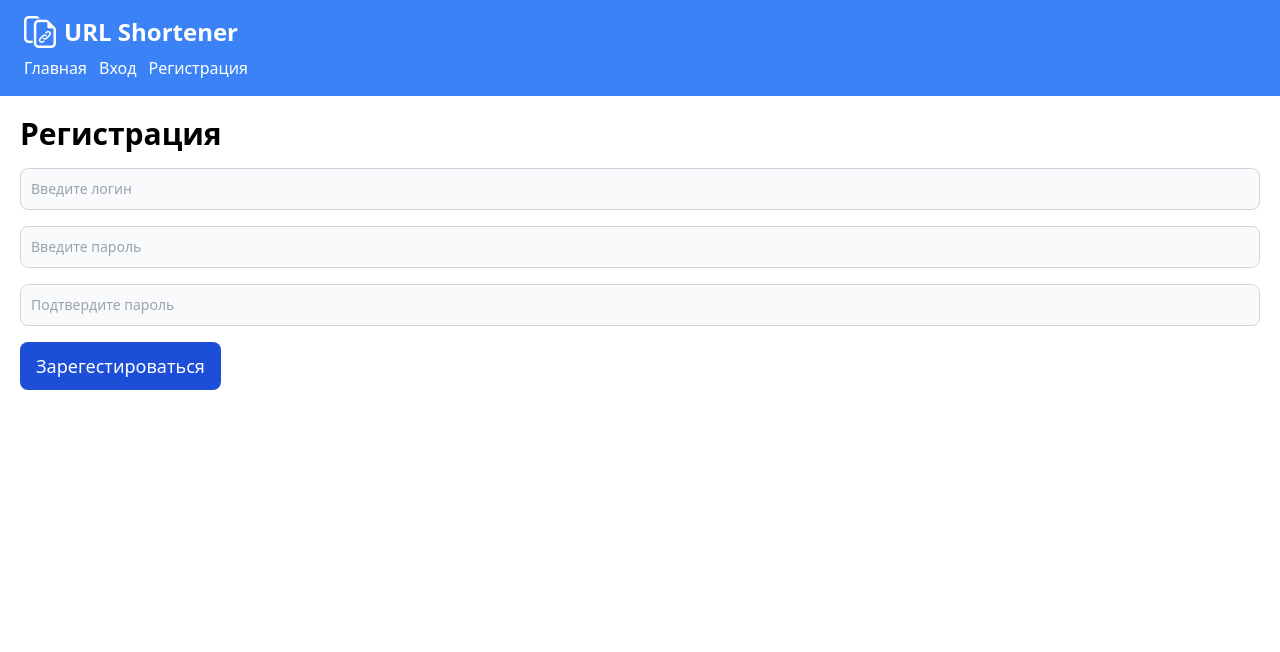
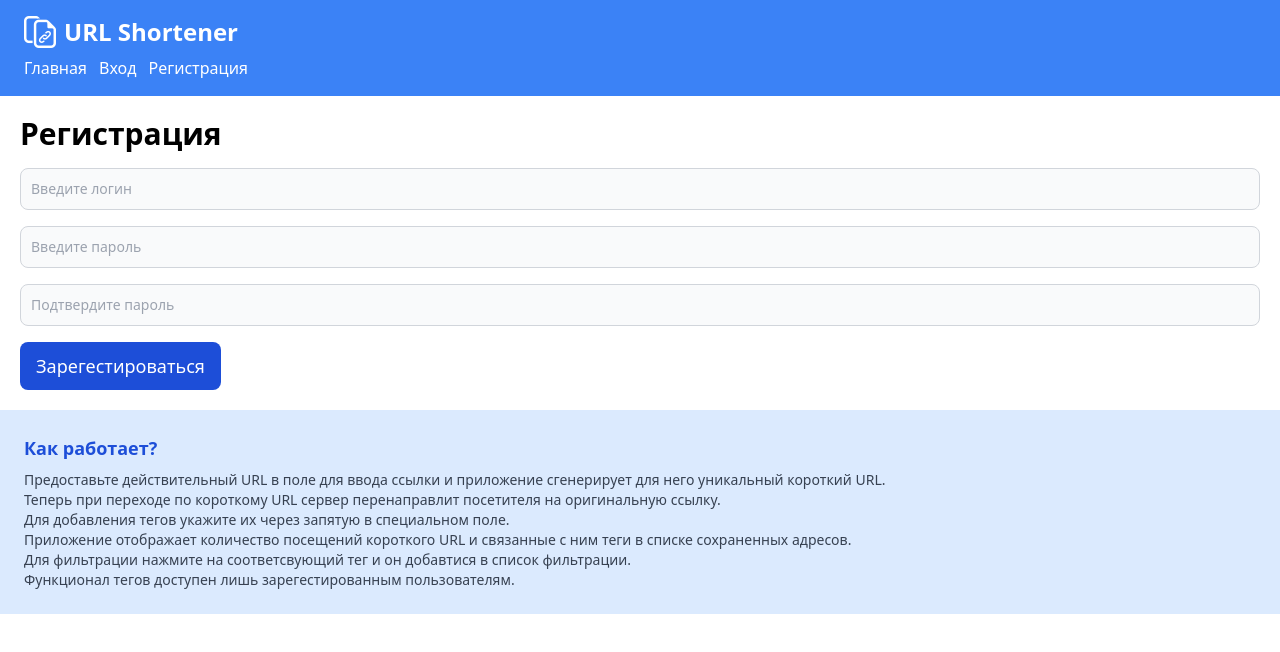
Before and after one commit to TaisiaOtroshenko/KPR-URL-Shortener, a React (Create React App) app in the folder client/: page /register in a window 1280 px wide. Shown: the top 652 px of the page. Built offline with nearby package versions, Linux system fonts and the light colour scheme; no server answers.

Commit message:
сделала по центру, но не закрепила

```diff
--- a/client/src/App.js
+++ b/client/src/App.js
@@ -2,12 +2,12 @@ import React from 'react'
 import { BrowserRouter, Route, Routes } from 'react-router-dom';
 
 import NavBar from './component/NavBar'
+import Footer from './component/Footer'
 
 import Home from './pages/Home'
 import Short from './pages/Short'
 import Login from './pages/Login'
 import Register from './pages/Register'
-import Footer from './pages/Footer'
 
 
 function App() {
@@ -18,31 +18,32 @@ function App() {
         <NavBar />
         <div className="content m-5">
           <Routes>
-            <Route  path="/"
+            <Route path="/"
               element={
                 <div>
-                <Home/>
-                <Short/>
-                <Footer/>
+                  <Home />
+                  <Short />
                 </div>
-              }/>
+              } />
 
             <Route exact path="/login"
               element={
                 <div>
-                <Login/>
+                  <Login />
                 </div>
               }
             />
             <Route exact path="/register"
               element={
                 <div>
-                <Register/>
+                  <Register />
                 </div>
               }
             />
           </Routes>
         </div>
+
+        <Footer />
       </div>
     </BrowserRouter>
   );
--- a/client/src/pages/Footer.js
+++ b/client/src/component/Footer.js
@@ -6,8 +6,7 @@ const Footer = () => {
 
 
 
-<footer  class="bg-gray-200 py-4 mt-auto">
-<div className="intro bg p-4 px-6 p-6 bg-blue-100 dark:bg-blue-800">
+<footer className="intro bg p-4 px-6 p-6 bg-blue-100 dark:bg-blue-800">
   <h2 className="text-lg font-semibold text-blue-700 dark:text-blue-300 mb-2">
     Как работает?
   </h2>
@@ -24,7 +23,6 @@ const Footer = () => {
     <br />
     Функционал тегов доступен лишь зарегестированным пользователям.
   </p>
-</div>
 
 </footer>
 
--- a/client/src/pages/Short.js
+++ b/client/src/pages/Short.js
@@ -231,12 +231,12 @@ const Short = () => {
                 <time>{DateAnalysis(val.date)}</time>
               </td>
               <td className="py-6 px-4 border-b">
-                <a href={val.originalUrl} className="text-blue-500 text-xs">
+                <a href={val.originalUrl} className="text-blue-500 text-sm">
                   {val.originalUrl}
                 </a>
               </td>
               <td className="py-2 px-4 border-b ">
-                <a href={`http://localhost:5000/${val.shortUrl}`} className="text-green-500 text-xs ">
+                <a href={`http://localhost:5000/${val.shortUrl}`} className="text-green-500 text-sm">
                   {`http://localhost:5000/${val.shortUrl}`}
                 </a>
               </td>
```
Lines whose indentation alone changed are shown as unchanged.
